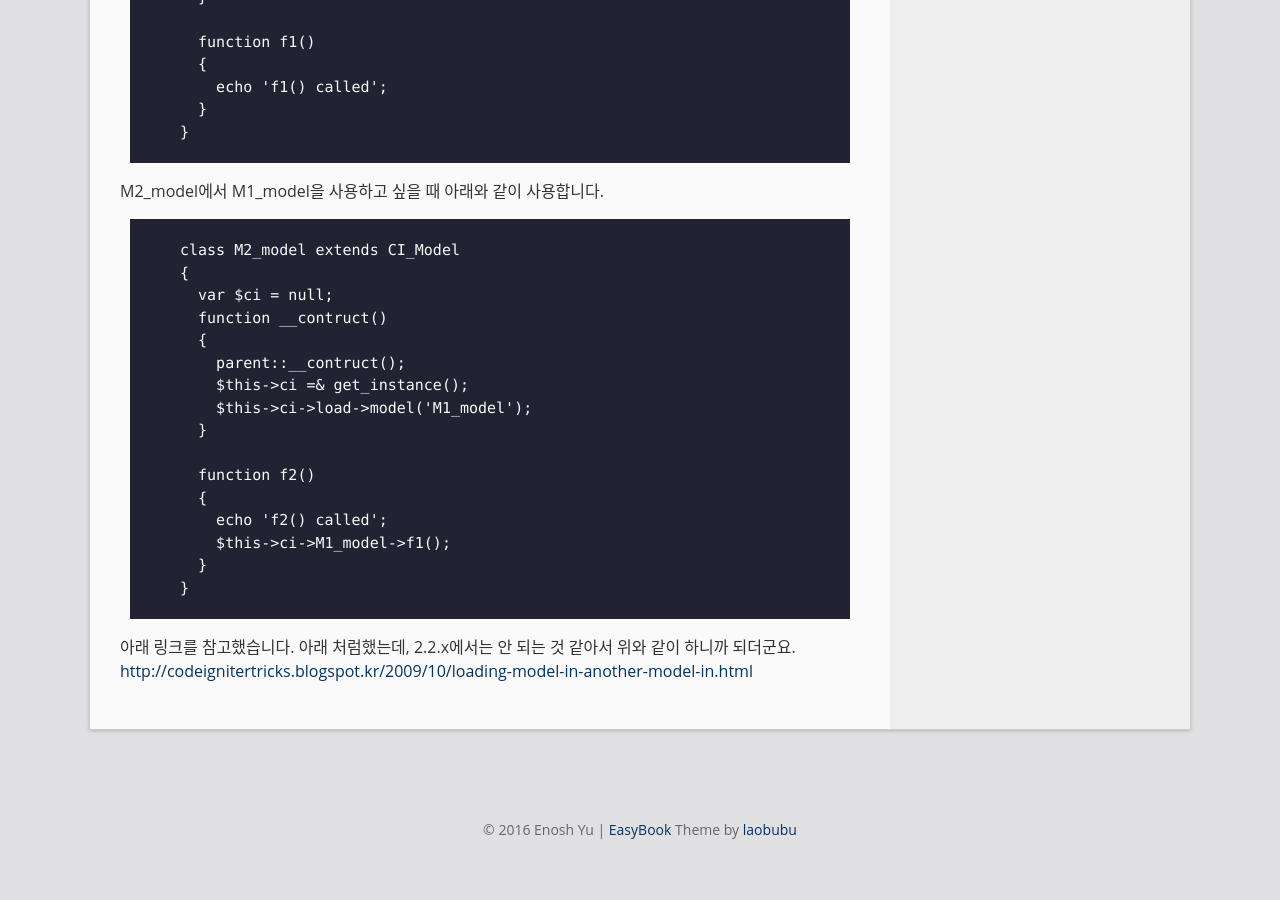
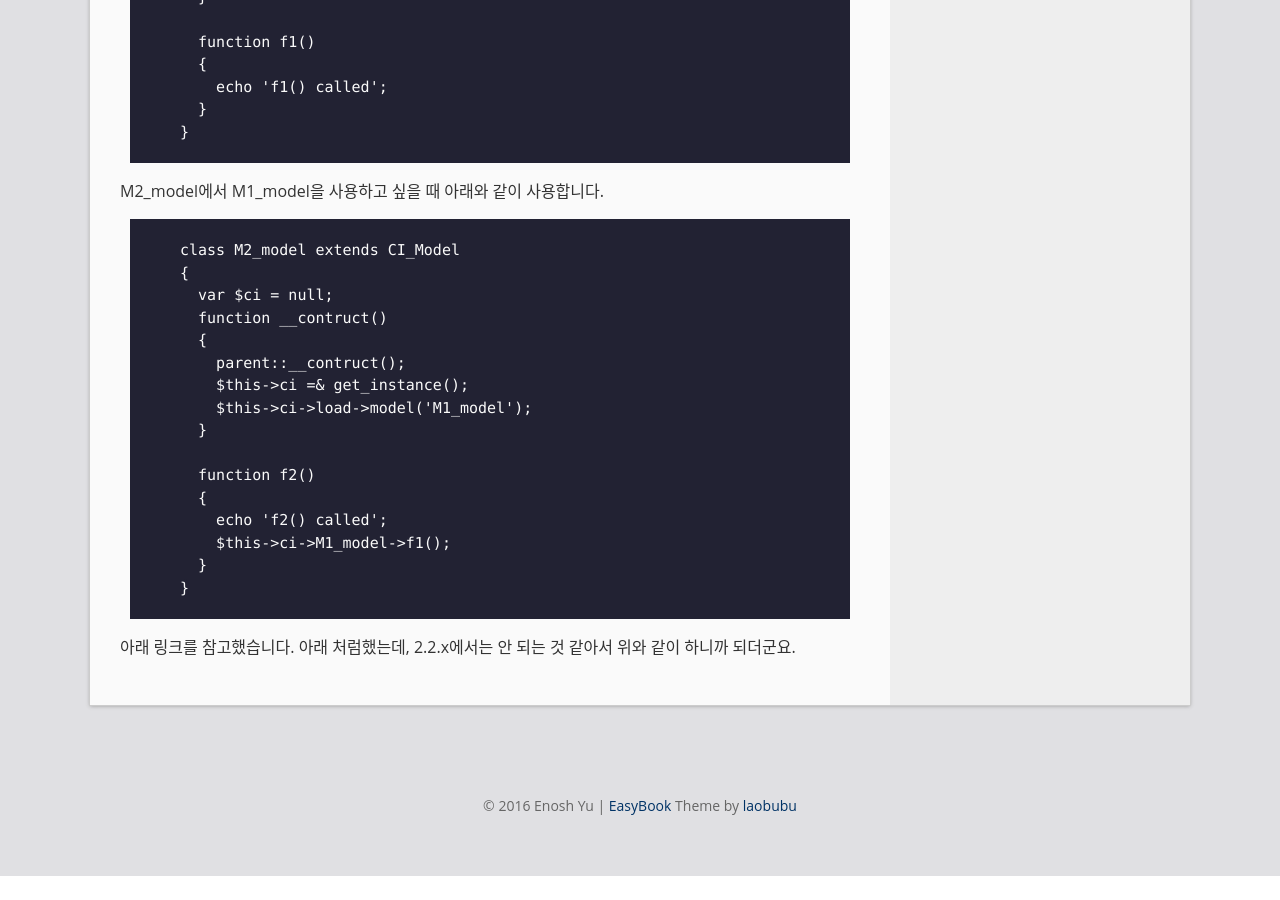
Before and after one commit to Enosh-Yu/enosh-yu.github.io, a Jekyll site: the page built from _posts/2017-01-13-loading-model-in-another-model-in.md, in a window 1280 px wide and 900 px high, scrolled down 584 px. Built offline with Jekyll 4.4.1, drawn with Linux system fonts in a browser that asks for light colours; after the commit the page ends 1460 px from its top, so only the background shows below that; some of the changed lines change nothing that is shown.

Commit message:
modified post

````diff
--- a/_posts/2017-01-13-loading-model-in-another-model-in.md
+++ b/_posts/2017-01-13-loading-model-in-another-model-in.md
@@ -46,4 +46,4 @@ class M2_model extends CI_Model
 ```
 
 아래 링크를 참고했습니다. 아래 처럼했는데, 2.2.x에서는 안 되는 것 같아서 위와 같이 하니까 되더군요.
-[http://codeignitertricks.blogspot.kr/2009/10/loading-model-in-another-model-in.html](http://codeignitertricks.blogspot.kr/2009/10/loading-model-in-another-model-in.html)
+[](http://codeignitertricks.blogspot.kr/2009/10/loading-model-in-another-model-in.html)
````
